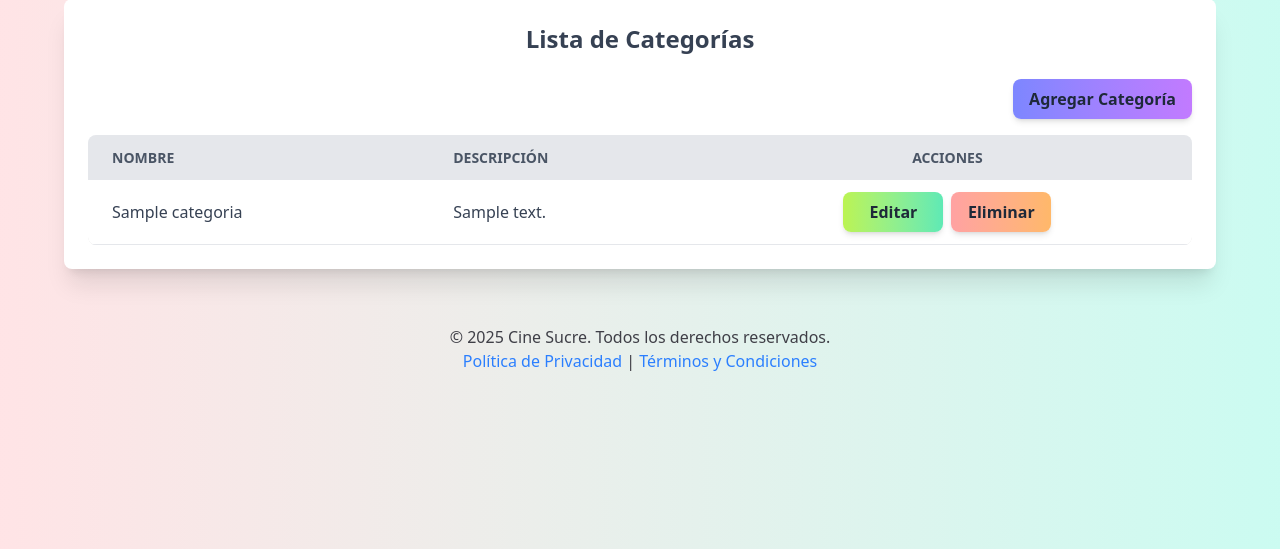
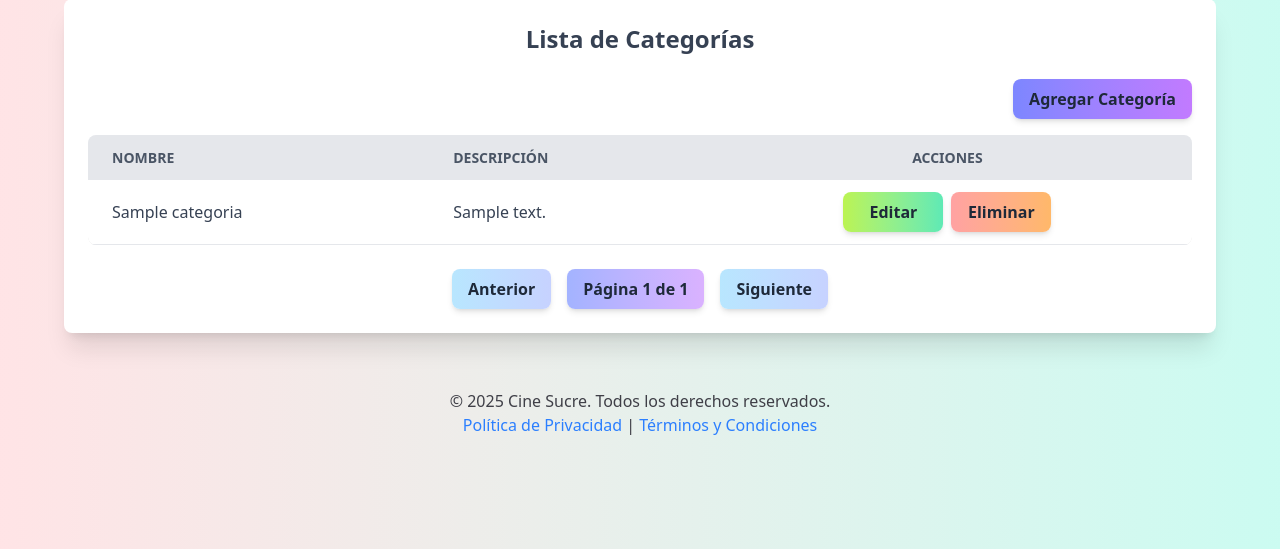
Before and after one commit to EverDCA/ProyectoEmpresa, a Flask app: page /categorias in a window 1280 px wide. Shown: the part 129-678 px from the top of the page. Run offline with Flask 3, Linux system fonts and the light colour scheme; tables that the repository leaves empty or names only in its code hold one stand-in row (values such as "Sample post"); parts of the project's set-up code (start-up, migrations or seed data) failed here and were passed over.

Commit message:
listar categorias

```diff
--- a/app.py
+++ b/app.py
@@ -115,11 +115,13 @@ def crear_categoria():
 
 
 # Leer Categorías (Lista)
-@app.route('/categorias', methods=['GET'])
+
+@app.route('/categorias')
 def listar_categorias():
-    categorias = Categoria.query.all()
-    return render_template('categorias.html', categorias=categorias)
-
+    page = request.args.get('page', 1, type=int)
+    per_page = 5  # Número de categorías por página
+    categorias_paginadas = Categoria.query.paginate(page=page, per_page=per_page)
+    return render_template('categorias.html', categorias=categorias_paginadas)
 
 # Actualizar Categoría (Editar)
 @app.route('/categorias/<int:id>/editar', methods=['GET', 'POST'])
@@ -384,7 +386,6 @@ def listar_peliculas():
 
 
 
-
 # Cerrar sesión
 @app.route('/logout')
 def logout():
--- a/bd.py
+++ b/bd.py
@@ -9,7 +9,7 @@ class Usuario(db.Model):
     email = db.Column(db.String(120), unique=True, nullable=False)
     password = db.Column(db.String(200), nullable=False)
 
-# Modelo para Películas
+
 # Modelo Categoria
 class Categoria(db.Model):
     id = db.Column(db.Integer, primary_key=True, autoincrement=True)
--- a/static/output.css
+++ b/static/output.css
@@ -554,6 +554,9 @@
   .mt-4 {
     margin-top: calc(var(--spacing) * 4);
   }
+  .mt-6 {
+    margin-top: calc(var(--spacing) * 6);
+  }
   .mt-10 {
     margin-top: calc(var(--spacing) * 10);
   }
@@ -665,6 +668,9 @@
   .transform {
     transform: var(--tw-rotate-x) var(--tw-rotate-y) var(--tw-rotate-z) var(--tw-skew-x) var(--tw-skew-y);
   }
+  .cursor-not-allowed {
+    cursor: not-allowed;
+  }
   .list-disc {
     list-style-type: disc;
   }
@@ -731,13 +737,25 @@
   .rounded-xl {
     border-radius: var(--radius-xl);
   }
+  .rounded-l-lg {
+    border-top-left-radius: var(--radius-lg);
+    border-bottom-left-radius: var(--radius-lg);
+  }
   .rounded-t-xl {
     border-top-left-radius: var(--radius-xl);
     border-top-right-radius: var(--radius-xl);
   }
+  .rounded-r-lg {
+    border-top-right-radius: var(--radius-lg);
+    border-bottom-right-radius: var(--radius-lg);
+  }
   .border {
     border-style: var(--tw-border-style);
     border-width: 1px;
+  }
+  .border-t {
+    border-top-style: var(--tw-border-style);
+    border-top-width: 1px;
   }
   .border-b {
     border-bottom-style: var(--tw-border-style);
@@ -748,6 +766,9 @@
   }
   .bg-gray-200 {
     background-color: var(--color-gray-200);
+  }
+  .bg-gray-300 {
+    background-color: var(--color-gray-300);
   }
   .bg-white {
     background-color: var(--color-white);
@@ -766,10 +787,6 @@
   }
   .from-cyan-500 {
     --tw-gradient-from: var(--color-cyan-500);
-    --tw-gradient-stops: var(--tw-gradient-via-stops, var(--tw-gradient-position), var(--tw-gradient-from) var(--tw-gradient-from-position), var(--tw-gradient-to) var(--tw-gradient-to-position));
-  }
-  .from-gray-300 {
-    --tw-gradient-from: var(--color-gray-300);
     --tw-gradient-stops: var(--tw-gradient-via-stops, var(--tw-gradient-position), var(--tw-gradient-from) var(--tw-gradient-from-position), var(--tw-gradient-to) var(--tw-gradient-to-position));
   }
   .from-indigo-300 {
@@ -822,10 +839,6 @@
   }
   .to-emerald-300 {
     --tw-gradient-to: var(--color-emerald-300);
-    --tw-gradient-stops: var(--tw-gradient-via-stops, var(--tw-gradient-position), var(--tw-gradient-from) var(--tw-gradient-from-position), var(--tw-gradient-to) var(--tw-gradient-to-position));
-  }
-  .to-gray-400 {
-    --tw-gradient-to: var(--color-gray-400);
     --tw-gradient-stops: var(--tw-gradient-via-stops, var(--tw-gradient-position), var(--tw-gradient-from) var(--tw-gradient-from-position), var(--tw-gradient-to) var(--tw-gradient-to-position));
   }
   .to-indigo-200 {
--- a/templates/categorias.html
+++ b/templates/categorias.html
@@ -34,7 +34,6 @@
     <div class="max-w-6xl mx-auto bg-white p-6 rounded-lg shadow-xl">
         <h2 class="text-2xl font-bold text-center text-gray-700 mb-6">Lista de Categorías</h2>
 
-        <!-- Botón para agregar nueva categoría -->
         <div class="flex justify-end mb-4">
             <a href="/categorias/nueva"
                class="bg-gradient-to-r from-indigo-400 to-purple-400 text-gray-800 font-bold py-2 px-4 rounded-lg shadow-md hover:shadow-lg">
@@ -42,8 +41,7 @@
             </a>
         </div>
 
-        <!-- Tabla de Categorías -->
-        <div class="overflow-x-auto rounded-lg">
+        <div class="overflow-x-auto rounded-lg mb-4">
             <table class="min-w-full bg-white shadow-md rounded-lg">
                 <thead>
                     <tr class="bg-gray-200 text-gray-600 uppercase text-sm leading-normal">
@@ -53,19 +51,15 @@
                     </tr>
                 </thead>
                 <tbody class="text-gray-700">
-                    {% for categoria in categorias %}
+                    {% for categoria in categorias.items %}
                     <tr class="border-b border-gray-200 hover:bg-gray-100">
                         <td class="py-3 px-6 break-words">{{ categoria.nombre }}</td>
                         <td class="py-3 px-6 break-words">{{ categoria.descripcion }}</td>
                         <td class="py-3 px-6 text-center flex justify-center gap-2">
-
-                            <!-- Botón Editar -->
                             <a href="/categorias/{{ categoria.id }}/editar"
                                class="w-25 rounded-lg bg-gradient-to-r from-lime-300 to-emerald-300 p-2 font-bold text-gray-800 shadow-md hover:shadow-lg">
                                 Editar
                             </a>
-
-                            <!-- Botón Eliminar -->
                             <form action="/categorias/{{ categoria.id }}/eliminar" method="POST" class="inline">
                                 <button type="submit"
                                         onclick="return confirm('¿Estás seguro de eliminar esta categoría?')"
@@ -79,7 +73,36 @@
                 </tbody>
             </table>
         </div>
+
+        <!-- Paginación -->
+        <div class="flex justify-center mt-6">
+            <nav class="inline-flex">
+                {% if categorias.has_prev %}
+                <a href="?page={{ categorias.prev_num }}"
+                class="px-4 py-2 rounded-lg bg-gradient-to-r  from-sky-200 to-indigo-200 text-gray-800 font-bold shadow-md hover:shadow-lg">
+                    Anterior
+                </a>
+                {% else %}
+                <span class="px-4 py-2 rounded-lg bg-gradient-to-r  from-sky-200 to-indigo-200 text-gray-800 font-bold shadow-md hover:shadow-lg">Anterior</span>
+                {% endif %}
+
+                <span class="px-4 mx-4 py-2 bg-gradient-to-r from-indigo-300 to-purple-300 text-gray-800 font-bold rounded-lg shadow-md">
+                    Página {{ categorias.page }} de {{ categorias.pages }}
+                </span>
+
+                {% if categorias.has_next %}
+                <a href="?page={{ categorias.next_num }}"
+                class="px-4 py-2 rounded-lg bg-gradient-to-r from-sky-200 to-indigo-200 text-gray-800 font-bold shadow-md hover:shadow-lg">
+                    Siguiente
+                </a>
+                {% else %}
+                <span  class="px-4 py-2 rounded-lg bg-gradient-to-r from-sky-200 to-indigo-200 text-gray-800 font-bold shadow-md hover:shadow-lg">Siguiente</span>
+                {% endif %}
+            </nav>
+        </div>
+
     </div>
+
 
     {% include 'footer.html' %}
 </body>
```
